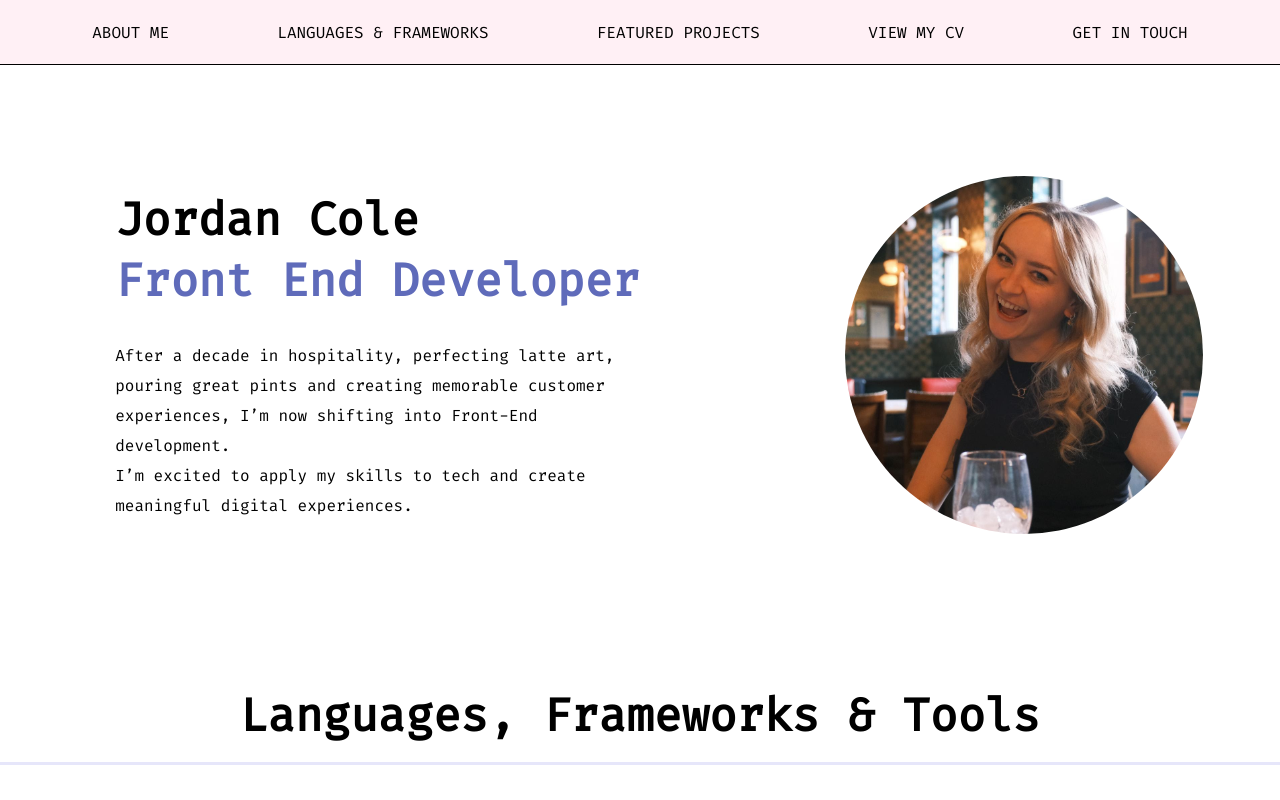
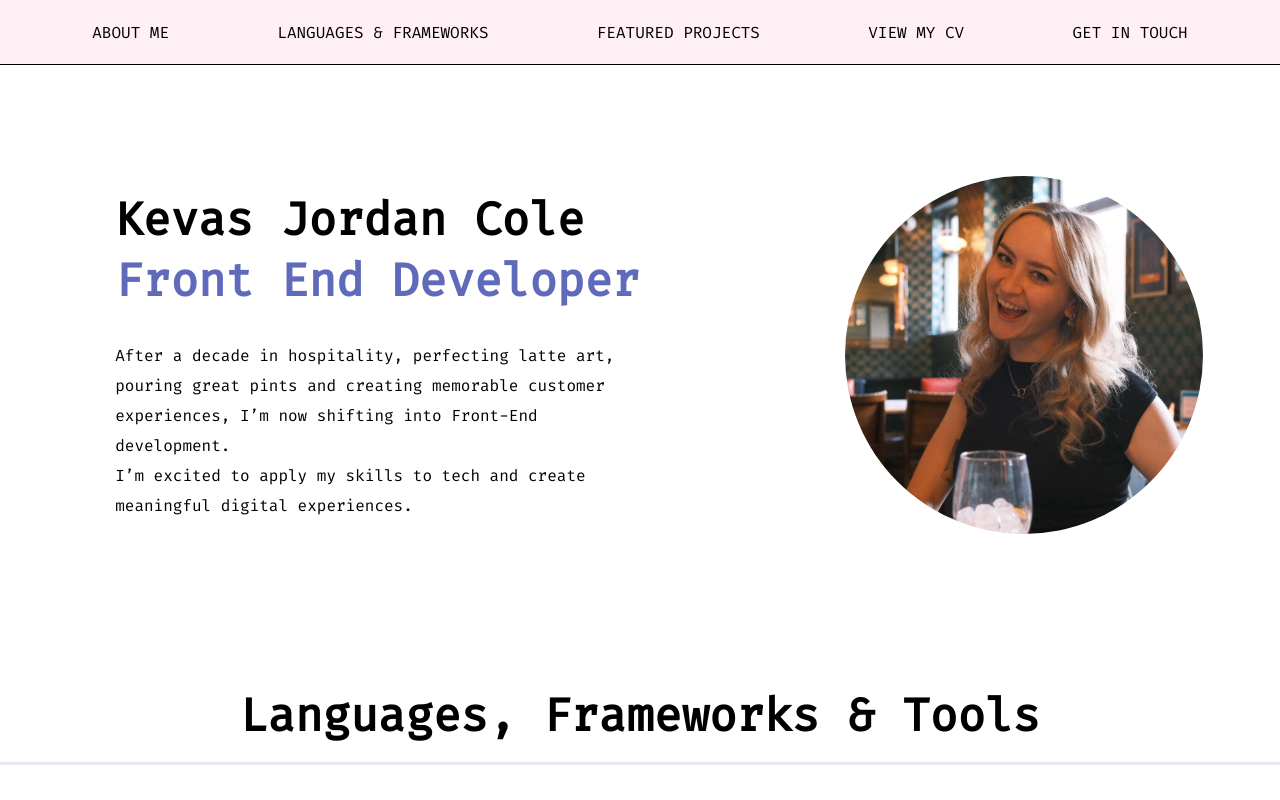
Before and after one commit to Kevasc/KCPortfolio, a React (Create React App) app: page / in a window 1280 px wide. Shown: the top 800 px of the page. Built offline with nearby package versions, Linux system fonts and the light colour scheme.

Commit message:
Added full name back in

```diff
--- a/public/index.html
+++ b/public/index.html
@@ -1,13 +1,19 @@
 <!DOCTYPE html>
 <html lang="en">
-
   <head>
     <meta charset="utf-8" />
     <meta name="viewport" content="width=device-width, initial-scale=1" />
-  <link rel="icon" type="image/png" sizes="32x32" href="/favicon.png">
+    <link rel="icon" type="image/png" sizes="32x32" href="/favicon.png" />
     <meta name="theme-color" content="#000000" />
-  <link rel="stylesheet" type='text/css' href="https://cdn.jsdelivr.net/gh/devicons/devicon@latest/devicon.min.css" />
-  <meta name="description" content="Web site created using create-react-app" />
+    <link
+      rel="stylesheet"
+      type="text/css"
+      href="https://cdn.jsdelivr.net/gh/devicons/devicon@latest/devicon.min.css"
+    />
+    <meta
+      name="description"
+      content="Web site created using create-react-app"
+    />
     <link rel="apple-touch-icon" href="%PUBLIC_URL%/logo192.png" />
     <!--
       manifest.json provides metadata used when your web app is installed on a
@@ -23,7 +29,7 @@
       work correctly both with client-side routing and a non-root public URL.
       Learn how to configure a non-root public URL by running `npm run build`.
     -->
-  <title>Jordan Cole | Front End Developer</title>
+    <title>Kevas Jordan Cole | Front End Developer</title>
   </head>
 
   <body>
@@ -40,5 +46,4 @@
       To create a production bundle, use `npm run build` or `yarn build`.
     -->
   </body>
-
 </html>
--- a/src/components/body/IntroductionSection.jsx
+++ b/src/components/body/IntroductionSection.jsx
@@ -6,7 +6,7 @@ const IntroductionSection = () => {
     <div id="introduction-section" className="introduction-section">
       <div className="introduction-left-column">
         <div className="introduction-column-content">
-          <p className="introduction-column-title">Jordan Cole</p>
+          <p className="introduction-column-title">Kevas Jordan Cole</p>
           <p className="introduction-column-subtitle">Front End Developer</p>
           <p className="introduction-column-text">
             After a decade in hospitality, perfecting latte art, pouring great
```
Lines whose indentation alone changed are shown as unchanged.
